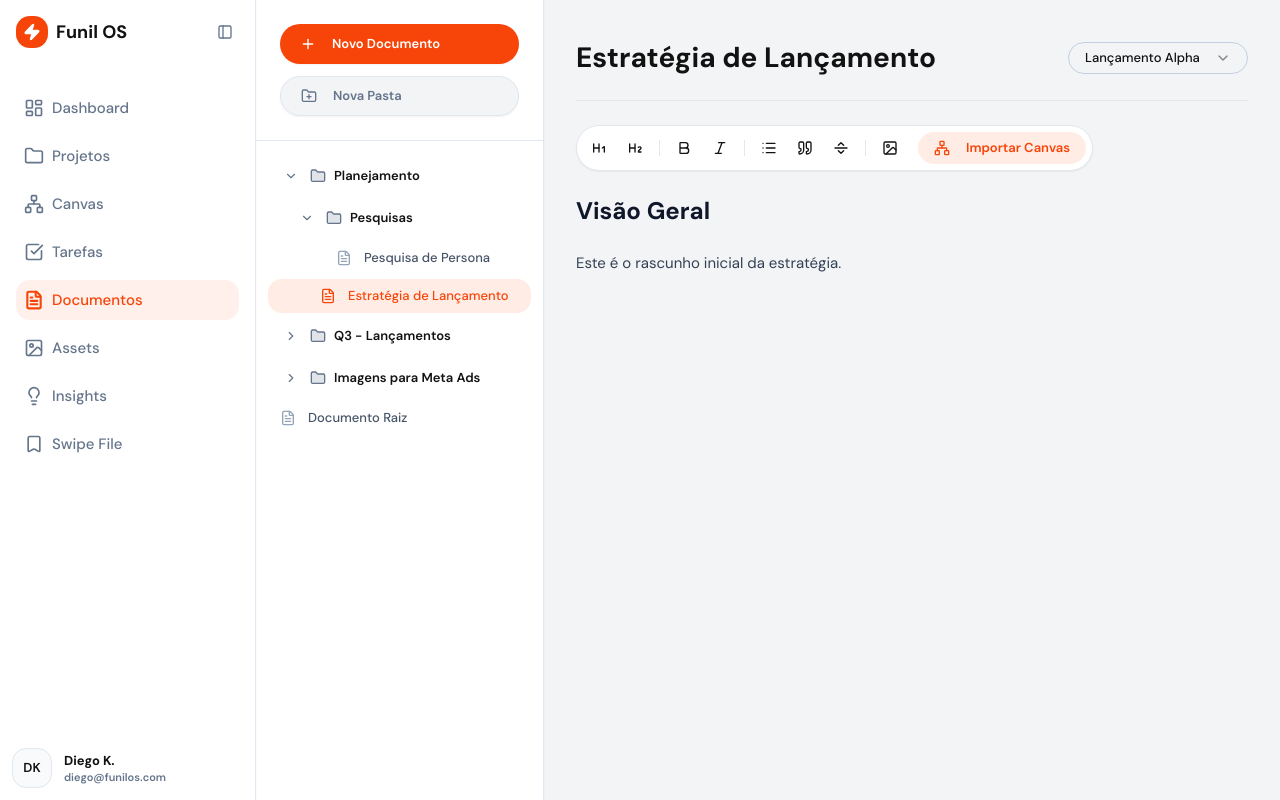
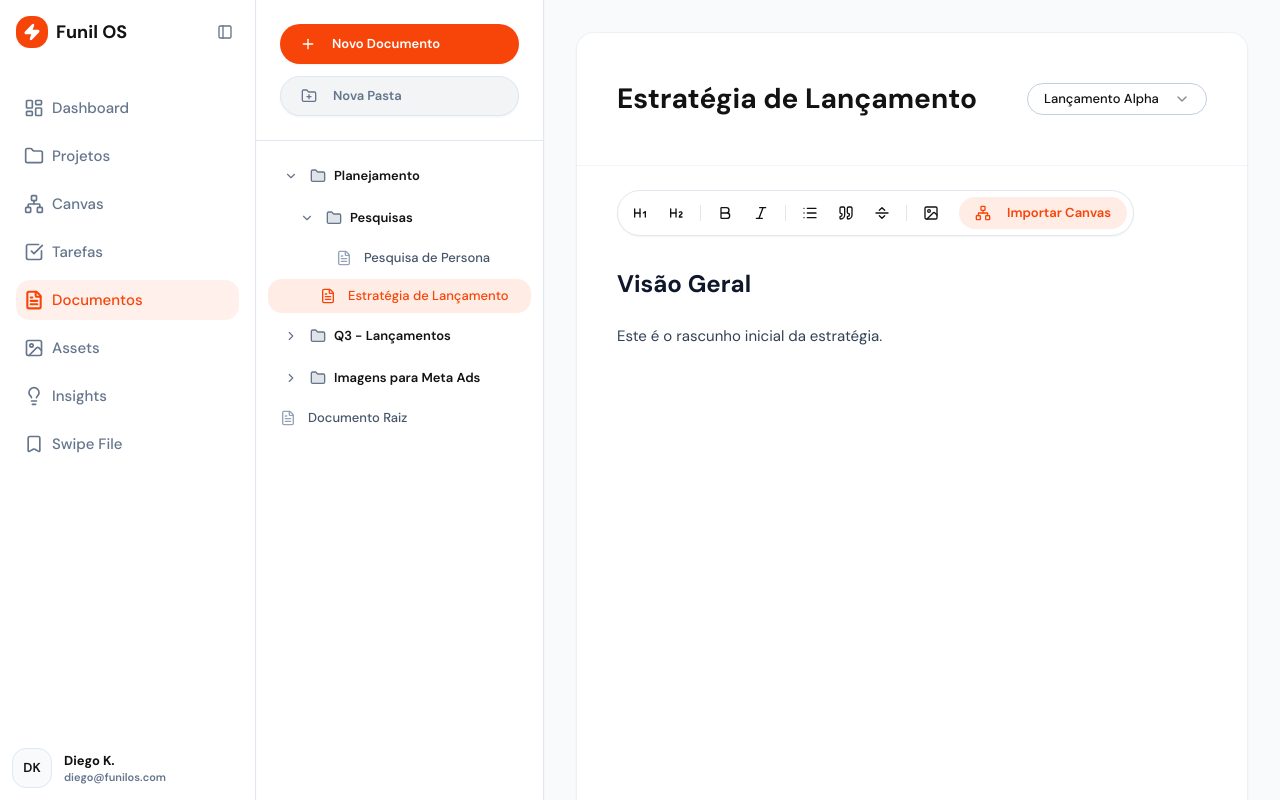
Before and after one commit to Kelvi-Maycon/funil-os, a React (Vite) app: page /documentos in a window 1280 px wide. Built offline with nearby package versions, Linux system fonts and the light colour scheme.

Commit message:
feat: Add white background and padding to editor

```diff
--- a/src/components/editor/RichTextEditor.tsx
+++ b/src/components/editor/RichTextEditor.tsx
@@ -396,32 +396,30 @@ export default function RichTextEditor({
   return (
     <div
       ref={containerRef}
-      className="flex w-full h-full overflow-hidden bg-background relative"
+      className="flex w-full h-full overflow-hidden bg-transparent relative"
     >
       <div
         className={cn(
-          'flex flex-col h-full overflow-y-auto ease-in-out flex-1 min-w-0',
+          'flex flex-col h-full overflow-y-auto ease-in-out flex-1 min-w-0 p-4 sm:p-6 lg:p-8',
           !isResizing && 'transition-all duration-300',
-          editingCanvasId ? 'pr-0' : '',
         )}
       >
         <div
           className={cn(
-            'flex flex-col flex-1 mx-auto w-full',
+            'flex flex-col flex-1 mx-auto w-full bg-white shadow-sm border border-slate-200/60 rounded-xl relative',
             !isResizing && 'transition-all duration-300',
-            editingCanvasId
-              ? 'p-6 lg:p-8 max-w-[1600px]'
-              : 'p-8 max-w-[1600px]',
+            'max-w-[1000px]',
           )}
         >
-          <div className="flex items-center gap-4 mb-6 border-b pb-4 sticky top-0 bg-background/95 backdrop-blur z-10 shrink-0">
+          <div className="flex flex-col gap-4 border-b border-slate-100 sticky top-0 bg-white/95 backdrop-blur z-10 shrink-0 p-6 lg:p-10 pb-6 rounded-t-xl">
+            <div className="flex flex-col sm:flex-row sm:items-center justify-between gap-4">
               <Input
                 value={doc.title}
                 onChange={(e) => onTitleChange(e.target.value)}
-              className="text-3xl font-bold border-none outline-none focus-visible:ring-0 px-0 h-auto shadow-none bg-transparent"
+                className="text-3xl font-bold border-none outline-none focus-visible:ring-0 px-0 h-auto shadow-none bg-transparent flex-1"
                 placeholder="Título do Documento"
               />
-            <div className="ml-auto flex flex-col sm:flex-row items-end sm:items-center gap-2">
+              <div className="flex flex-col sm:flex-row items-end sm:items-center gap-2 shrink-0">
                 {doc.funnelId && doc.nodeId && (
                   <Button
                     variant="outline"
@@ -454,8 +452,10 @@ export default function RichTextEditor({
                 </Select>
               </div>
             </div>
+          </div>
 
-          <div className="flex items-center gap-1 mb-6 shrink-0 flex-wrap bg-card border border-border p-1.5 rounded-2xl shadow-sm w-fit">
+          <div className="px-6 lg:px-10 pb-12 flex-1 flex flex-col">
+            <div className="flex items-center gap-1 mb-8 shrink-0 flex-wrap bg-card border border-border p-1.5 rounded-2xl shadow-sm w-fit mt-6">
               <Button
                 variant="ghost"
                 size="icon"
@@ -636,6 +636,7 @@ export default function RichTextEditor({
             />
           </div>
         </div>
+      </div>
 
       {editingCanvasId && activeCanvas && (
         <div
```
Also changed, not shown: 7 other files (tests, documents, lock files or other folders). Lines whose indentation alone changed are shown as unchanged.
